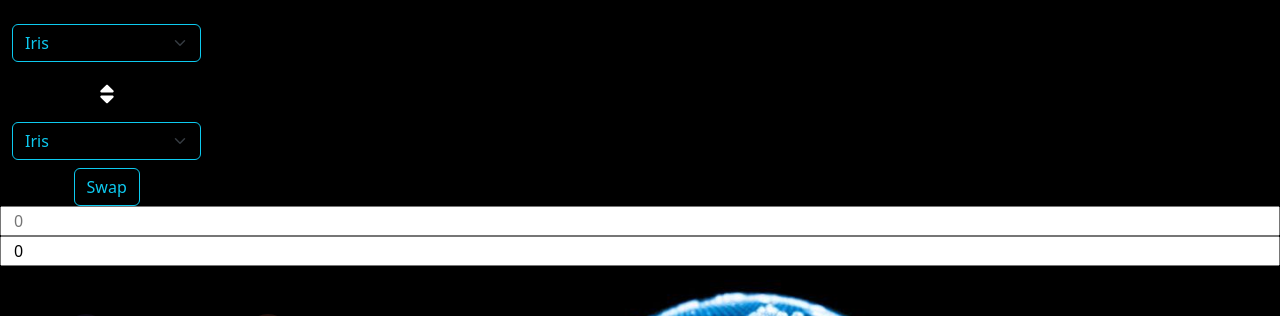
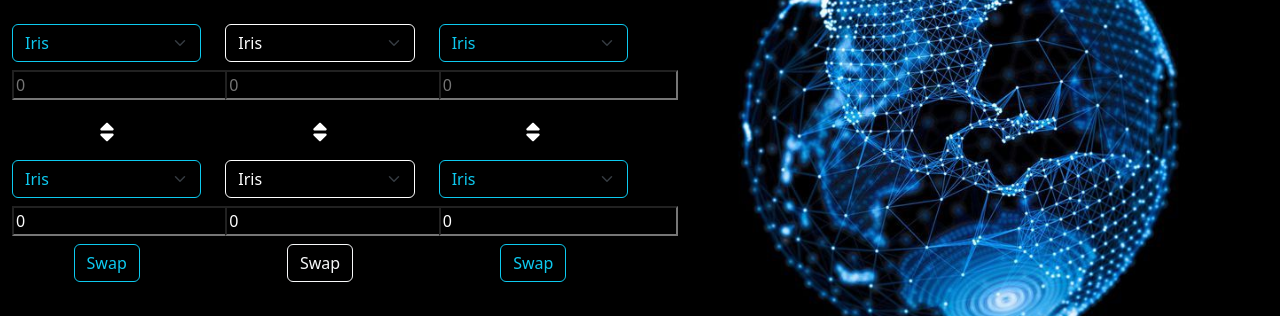
Before and after one commit to kewr-org/kewr-dashboard, a React (Create React App) app in the folder client/: page / in a window 1280 px wide. Shown: the part 437-753 px from the top of the page. Built offline with nearby package versions, Linux system fonts and the light colour scheme; no server answers.

Commit message:
input number

```diff
--- a/client/src/components/swap.js
+++ b/client/src/components/swap.js
@@ -18,26 +18,23 @@ function Swap() {
   return (
     <div className='row text-white text-center mt-5 '>
           <div className='col-2'>
-
             <h4 className='mt-5'> <img src={Osmosis} className='rounded-circle' width='50' /> Osmosis</h4>
             <select className='mt-5 form-select bg-black text-info border border-info'>
               <option>Iris</option>
               <option>Osmosis</option>
               <option>Gravity</option>
             </select>
+            <input className='input bg-black text-white mt-2' type="number" onChange={(e) => getAmount(e.target.value)} placeholder="0" />
             <h4 className='mt-3'><FaSort/></h4>
             <select className='mt-3 form-select bg-black text-info border border-info'>
               <option>Iris</option>
               <option>Osmosis</option>
               <option>Gravity</option>
             </select>
+            <input className='input bg-black text-white mt-2' type="number" value={amount} placeholder="0" />
             <h4></h4>
             <Button variant='outline-info'>Swap</Button>
           </div>
-
-          <input type="number" onChange={(e) => getAmount(e.target.value)} placeholder="0" />
-          <input type="number" value={amount} placeholder="0" />
-
           <div className='col-2'>
           <h4 className='mt-5'><img src={Iris} className='rounded-circle' width='50' /> Iris</h4>
           <select className='mt-5 form-select bg-black text-white border border-white' >
@@ -45,12 +42,14 @@ function Swap() {
               <option>Osmosis</option>
               <option>Gravity</option>
             </select>
+            <input className='input bg-black text-white mt-2' type="number" onChange={(e) => getAmount(e.target.value)} placeholder="0" />
             <h4 className='mt-3'><FaSort/></h4>
             <select className='mt-3 form-select bg-black text-white border border-white'>
               <option>Iris</option>
               <option>Osmosis</option>
               <option>Gravity</option>
             </select>
+            <input className='input bg-black text-white mt-2' type="number" value={amount} placeholder="0" />
             <h4></h4>
             <Button variant='outline-light'>Swap</Button>
           </div>
@@ -61,12 +60,14 @@ function Swap() {
               <option>Osmosis</option>
               <option>Gravity</option>
             </select>
+            <input className='input bg-black outline-blue text-white mt-2' type="number" onChange={(e) => getAmount(e.target.value)} placeholder="0" />
             <h4 className='mt-3'><FaSort/></h4>
             <select className='mt-3 form-select bg-black text-info border border-info'>
               <option>Iris</option>
               <option>Osmosis</option>
               <option>Gravity</option>
             </select>
+            <input className='input bg-black text-white mt-2' type="number" value={amount} placeholder="0" />
             <h4></h4>
             <Button variant='outline-info'>Swap</Button>
           </div>
```
